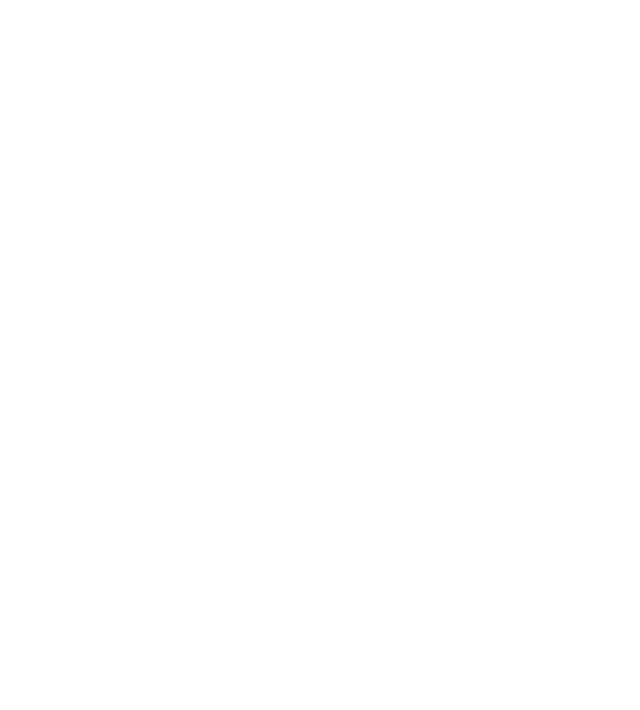
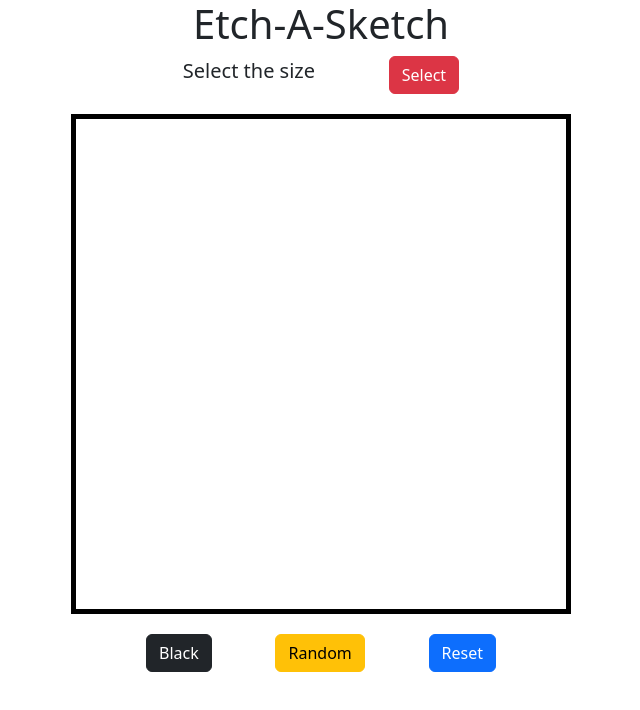
Before and after one commit to jashe0/etchasketch, a plain HTML site: page index.html in a window 1280 px wide. Shown: the whole page, without its empty margins (319-959 px from the left). Drawn offline with nearby package versions, Linux system fonts and the light colour scheme.

Commit message:
add initial page structure and css

```diff
--- a/index.html
+++ b/index.html
@@ -5,8 +5,22 @@
     <meta http-equiv="X-UA-Compatible" content="IE=edge">
     <meta name="viewport" content="width=device-width, initial-scale=1.0">
     <title>Etch-a-sketch</title>
+    <link rel="stylesheet" href="styles.css">
+    <link href="https://cdn.jsdelivr.net/npm/bootstrap@5.3.0-alpha1/dist/css/bootstrap.min.css" rel="stylesheet" integrity="sha384-GLhlTQ8iRABdZLl6O3oVMWSktQOp6b7In1Zl3/Jr59b6EGGoI1aFkw7cmDA6j6gD" crossorigin="anonymous">
+    <script src="script.js"></script>
+
 </head>
 <body>
-    <div class="container"></div>
+    <h1>Etch-A-Sketch</h1>
+    <div class="header">
+        <h5>Select the size</h5>
+        <button id="popup" class="btn btn-danger">Select</button>
+    </div>
+    <div class="board"></div>
+    <div class="footer">
+        <button class="btn btn-dark">Black</button>
+        <button class="btn btn-warning">Random</button>
+        <button class="btn btn-primary">Reset</button>
+    </div>
 </body>
 </html>
--- a/styles.css
+++ b/styles.css
@@ -0,0 +1,31 @@
+body {
+    display: flex;
+    justify-content: center;
+    align-items: center;
+    flex-direction: column;
+}
+
+.header{
+    display: flex;
+    flex-direction: row;
+    align-items: center;
+    width: 350px;
+    justify-content: space-around;
+    margin-bottom: 20px;
+}
+
+.footer{
+    display: flex;
+    flex-direction: row;
+    justify-content: space-between;
+    width: 350px;
+    align-items: center;
+    margin-top: 20px;
+}
+
+.board{
+    width: 500px;
+    height: 500px;
+    display: grid;
+    border: 5px solid black;
+}
```
